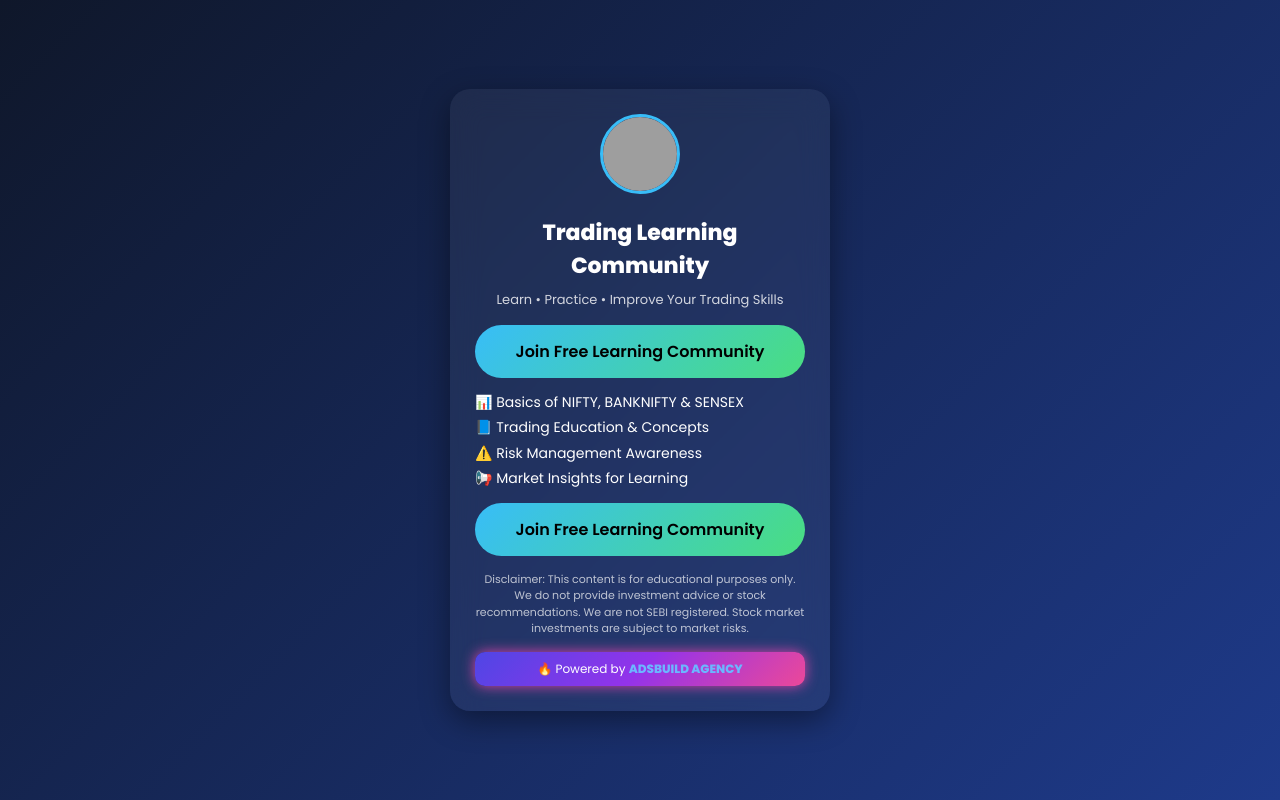
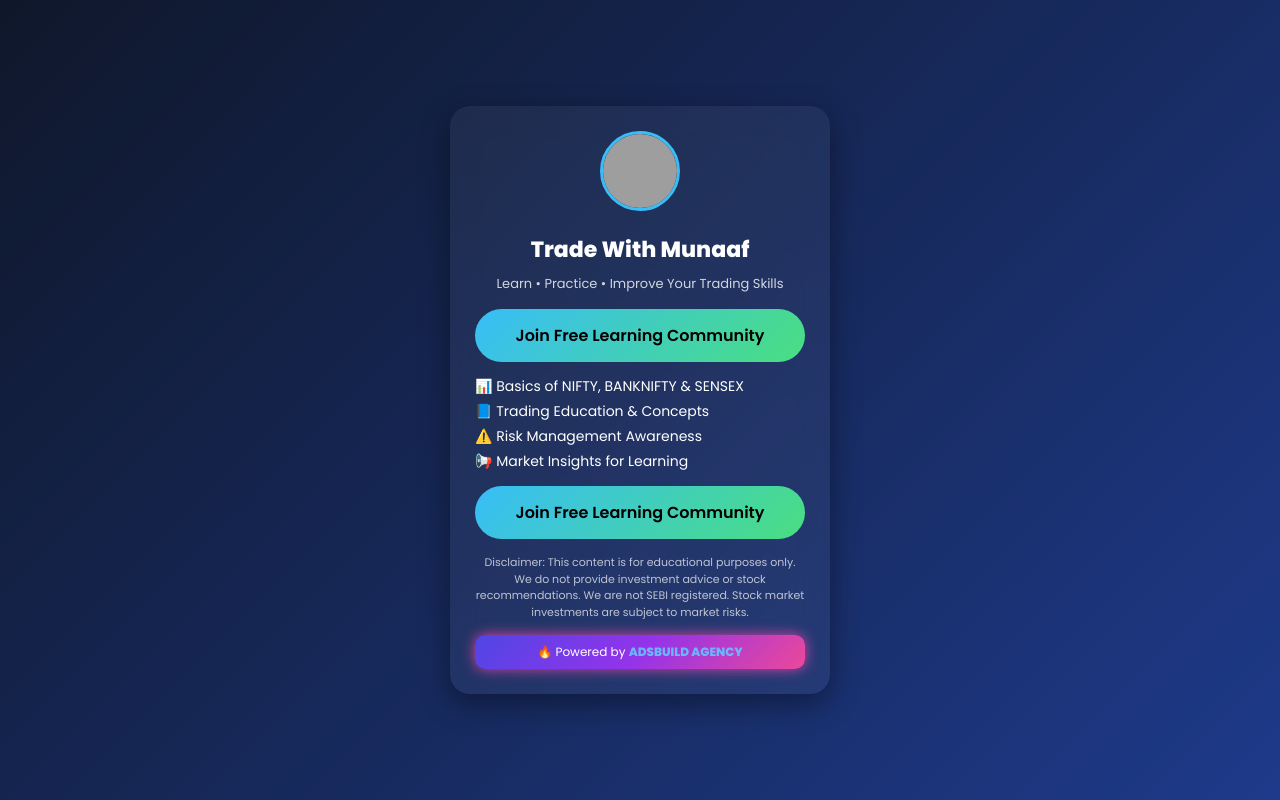
Before and after one commit to Naval674/monad, a plain HTML site: page index.html in a window 1280 px wide. Drawn offline with Linux system fonts and the light colour scheme; grey boxes are pictures that could not be loaded.

Commit message:
Update index.html

```diff
--- a/index.html
+++ b/index.html
@@ -136,7 +136,7 @@ a.btn:hover{
 
     <img src="https://i.ibb.co/HThtfpR7/Whats-App-Image-2026-01-30-at-8-54-08-PM.jpg" class="profile">
 
-    <h1>Trading Learning Community</h1>
+    <h1>Trade With Munaaf</h1>
     <div class="sub">Learn • Practice • Improve Your Trading Skills</div>
 
     <!-- BUTTON 1 -->
```
